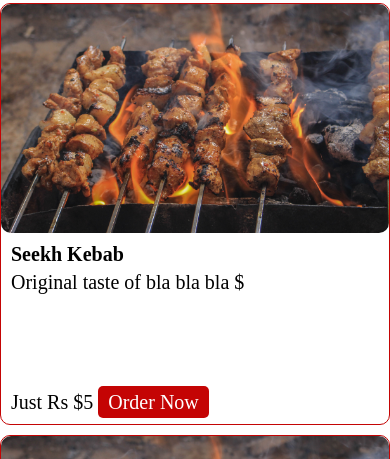
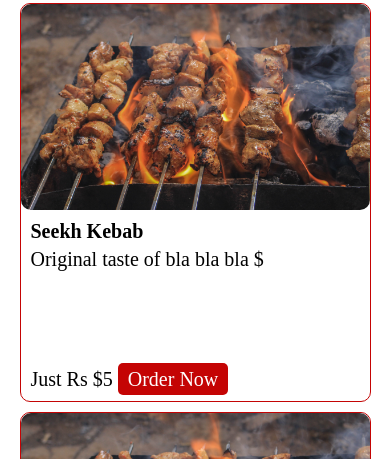
Before and after one commit to Baljinder-Buttar/delishdtc.github.io, a plain HTML site: page index.html in a window 390 px wide. Shown: the part 385-844 px from the top of the page. Drawn offline with Linux system fonts and the light colour scheme.

Commit message:
Add files via upload

```diff
--- a/index.html
+++ b/index.html
@@ -158,7 +158,7 @@
             section{height: 68%;}
             body{height: 100%;}
             #myCardsSlider{flex-direction: column;margin:5px;}
-            .myCard{width:100%;margin:5px;}
+            .myCard{width:90%;margin:5px;}
         }
 
     </style>
```
